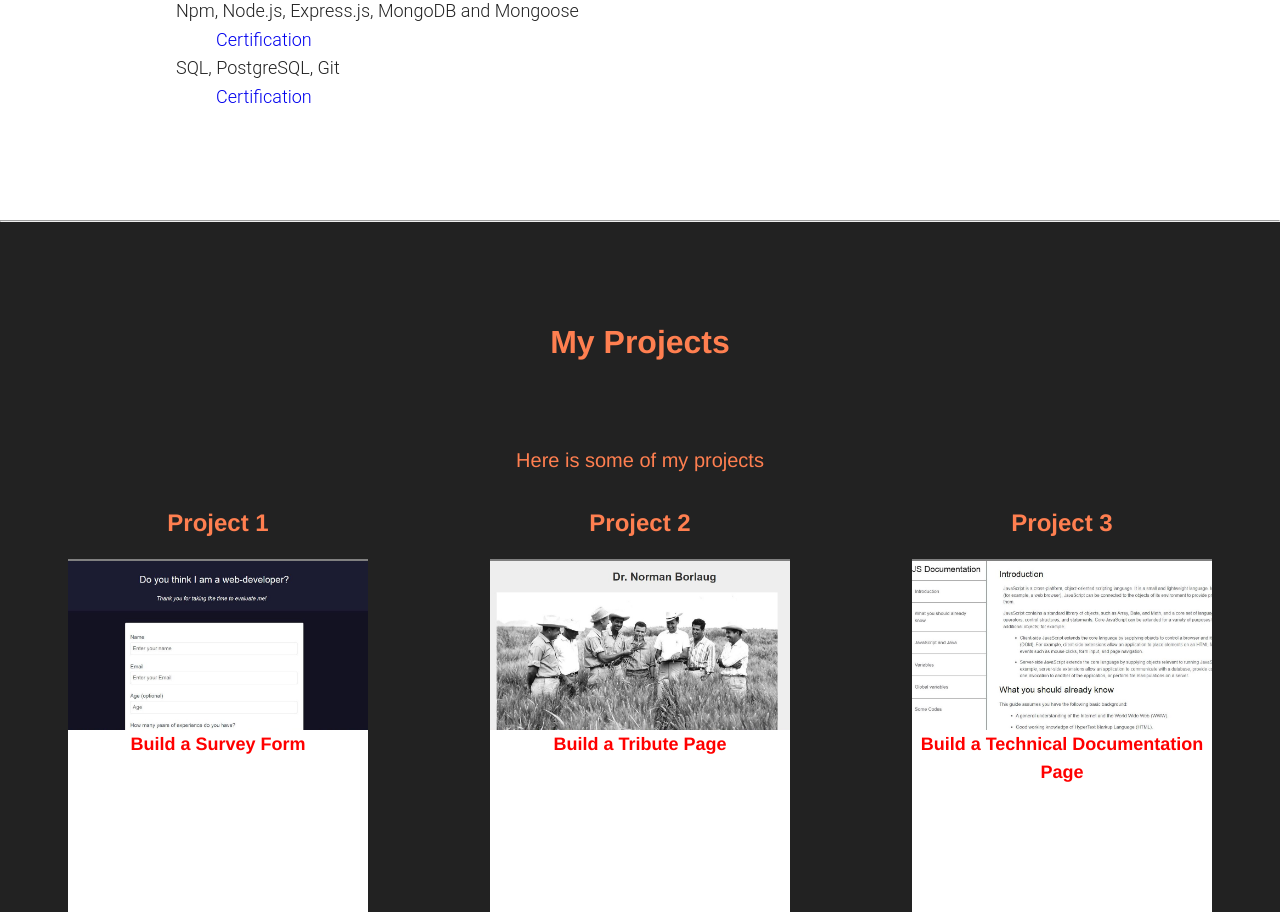
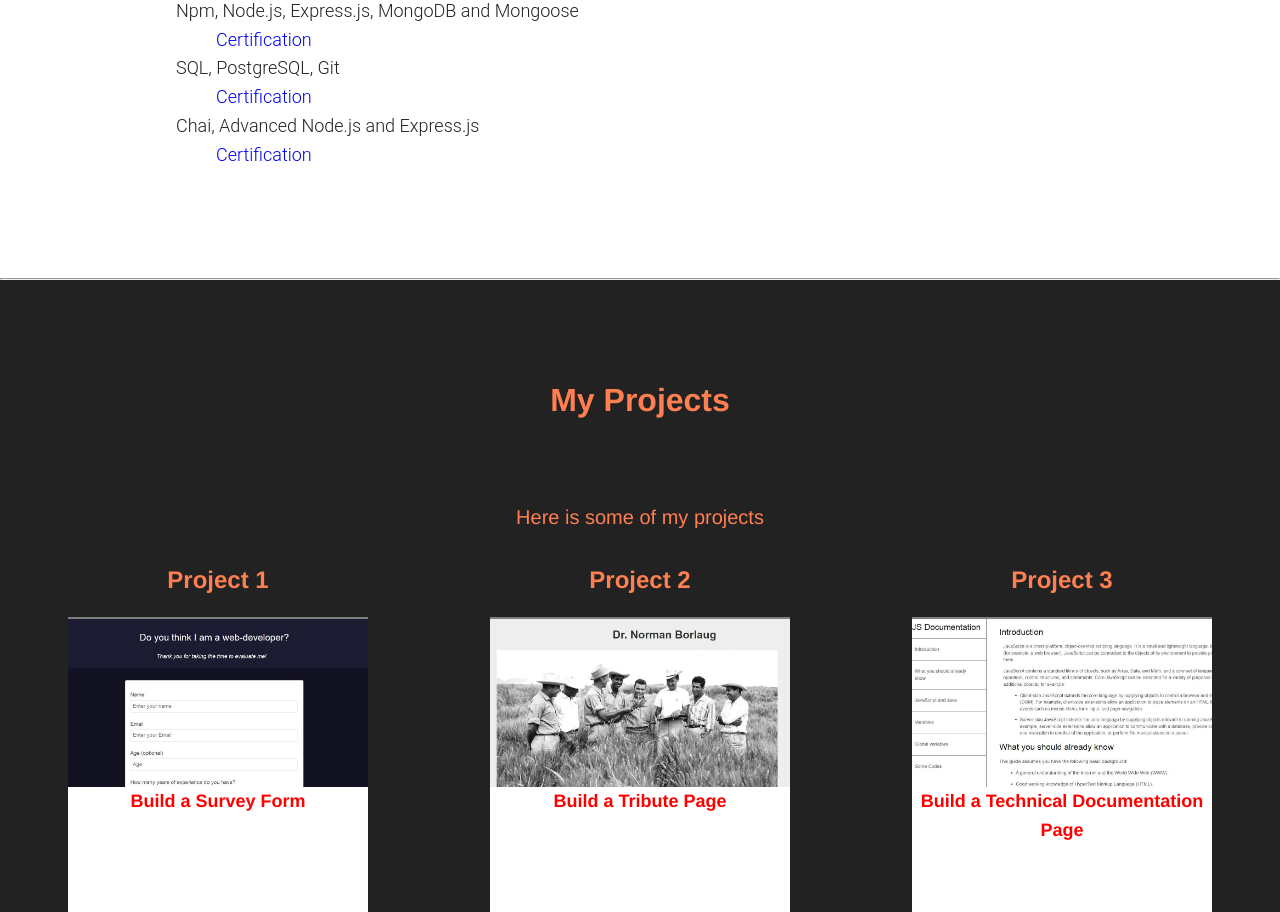
Before and after one commit to AbrahamBilici/halilibrahimbilici, a website: page index.html in a window 1280 px wide. Shown: the part 1715-2627 px from the top of the page. Drawn offline with Linux system fonts and the light colour scheme.

Commit message:
feat: added new certification

```diff
--- a/index.html
+++ b/index.html
@@ -119,6 +119,8 @@
          <dd><a href="https://www.freecodecamp.org/certification/AbrahamBilici/back-end-development-and-apis" target="_blank">Certification</a></dd>
          <dt>SQL, PostgreSQL, Git</dt>
          <dd><a href="https://www.freecodecamp.org/certification/AbrahamBilici/relational-database-v8" target="_blank">Certification</a></dd>
+         <dt>Chai, Advanced Node.js and Express.js</dt>
+         <dd><a href="https://freecodecamp.org/certification/AbrahamBilici/quality-assurance-v7" target="_blank">Certification</a></dd>
       </dl>
       </div>
 
```
Also changed, not shown: resume.html (+1 -0 lines).
